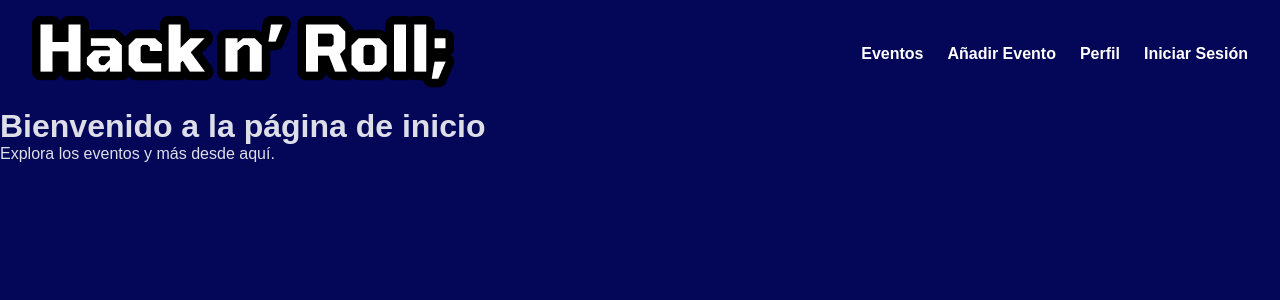
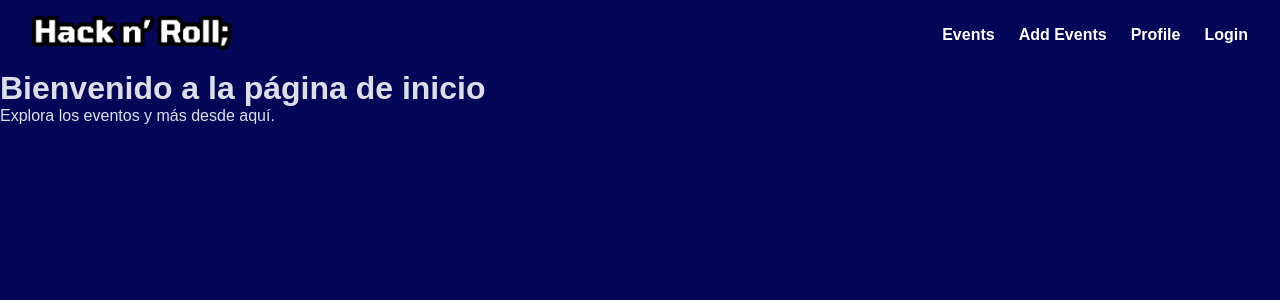
Before and after one commit to Hack-Roll/Frontend, a React (Vite) app: page / in a window 1280 px wide. Shown: the top 300 px of the page. Built offline with nearby package versions, Linux system fonts and the light colour scheme.

Commit message:
change the language and size of the logo in the navigation bar

```diff
--- a/src/components/navbar/Navbar.jsx
+++ b/src/components/navbar/Navbar.jsx
@@ -12,10 +12,10 @@ const Navbar = () => {
         </NavLink>
       </div>
       <ul className={styles.navbarLinks}>
-        <li><NavLink to="/eventList" className={({ isActive }) => isActive ? styles.active : ''}>Eventos</NavLink></li>
-        <li><NavLink to="/addEvents" className={({ isActive }) => isActive ? styles.active : ''}>Añadir Evento</NavLink></li>
-        <li><NavLink to="/userProfile" className={({ isActive }) => isActive ? styles.active : ''}>Perfil</NavLink></li>
-        <li><NavLink to="/loginRegister" className={({ isActive }) => isActive ? styles.active : ''}>Iniciar Sesión</NavLink></li>
+        <li><NavLink to="/eventList" className={({ isActive }) => isActive ? styles.active : ''}>Events</NavLink></li>
+        <li><NavLink to="/addEvents" className={({ isActive }) => isActive ? styles.active : ''}>Add Events</NavLink></li>
+        <li><NavLink to="/userProfile" className={({ isActive }) => isActive ? styles.active : ''}>Profile</NavLink></li>
+        <li><NavLink to="/loginRegister" className={({ isActive }) => isActive ? styles.active : ''}>Login</NavLink></li>
       </ul>
     </nav>
   );
--- a/src/components/navbar/Navbar.module.css
+++ b/src/components/navbar/Navbar.module.css
@@ -13,9 +13,9 @@
   align-items: center;
 }
 
-.logoImage {
-  height: 40px;
-  margin-right: 10px;
+.logo {
+  width: 200px;
+  margin-right: 1rem;
 }
 
 .navbarLinks {
```
